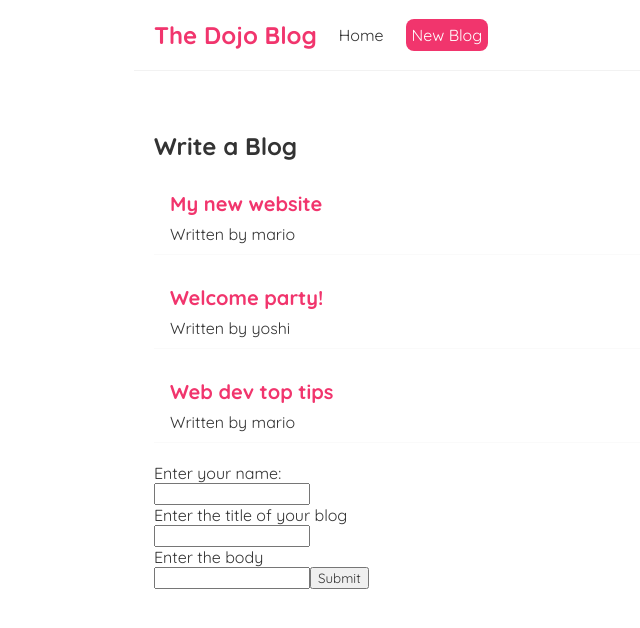
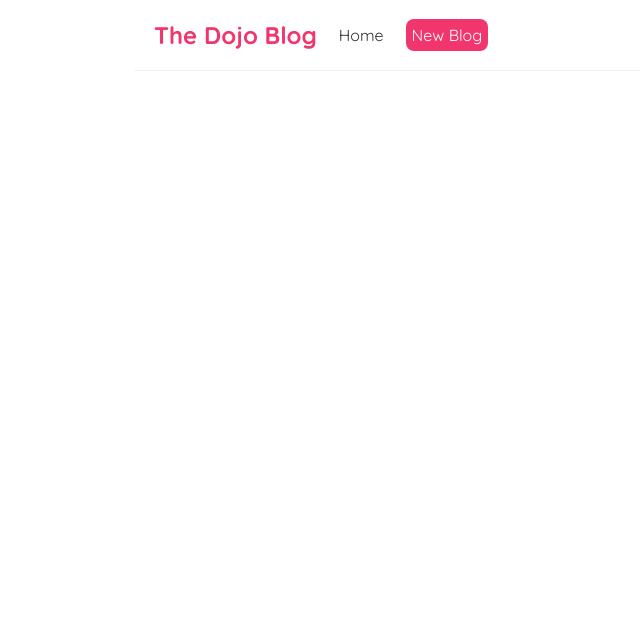
Before and after one commit to Akashiutchiha/React, a React (Create React App) app: page /create in a window 1280 px wide. Shown: the top 628 px of the page, without its empty margins (186-826 px from the left). Built offline with nearby package versions, Linux system fonts and the light colour scheme.

Commit message:
feat: Added Routes

```diff
--- a/package.json
+++ b/package.json
@@ -8,6 +8,7 @@
     "@testing-library/user-event": "^13.5.0",
     "react": "^18.2.0",
     "react-dom": "^18.2.0",
+    "react-router-dom": "^5.3.4",
     "react-scripts": "5.0.1",
     "web-vitals": "^2.1.4"
   },
--- a/src/App.js
+++ b/src/App.js
@@ -1,17 +1,24 @@
 
 import Home from './Home';
 import Navbar from './NavBar';
+import { BrowserRouter as Router, Route, Switch } from 'react-router-dom';
 
 function App() {
 
 
   return (
+    <Router>
       <div className="App">
         <Navbar />
         <div className="content">
+          <Switch>
+            <Route exact path="/">
                 <Home />
+            </Route>
+          </Switch>
         </div>
       </div>
+    </Router>
   );
 }
 
--- a/src/BlogList.js
+++ b/src/BlogList.js
@@ -9,6 +9,7 @@
         <div className="blog-preview" key={blog.id} >
             <h2>{ blog.title }</h2>
             <p>Written by { blog.author }</p>
+
         </div>
         ))}
                     <Form />
--- a/src/Form.js
+++ b/src/Form.js
@@ -20,12 +20,9 @@
     return (
     <form onSubmit={this.myChangeHandler}>
         {/* <h1>Hello {this.state.Author}</h1> */}
+        <p>Subscribe</p>
 
-        <p>Enter your name:</p>
-        <input type="text" onChange={this.myChangeHandler} />
-        <p>Enter the title of your blog</p>
-        <input type="text" onChange={this.myChangeHandler} />
-        <p>Enter the body</p>
+        <label htmlFor="Name">Name </label>
         <input type="text" onChange={this.myChangeHandler} />
         <button type="submit">Submit</button>
     </form>
--- a/src/Home.js
+++ b/src/Home.js
@@ -1,18 +1,18 @@
-import { useState } from "react";
 import BlogList from "./BlogList";
+import useFetch from "./useFetch";
 
 const Home = () => {
-  const [blogs] = useState([
-    { title: 'My new website', body: 'lorem ipsum...', author: 'mario', id: 1 },
-    { title: 'Welcome party!', body: 'lorem ipsum...', author: 'yoshi', id: 2 },
-    { title: 'Web dev top tips', body: 'lorem ipsum...', author: 'mario', id: 3 }
-  ])
 
-  return (
+    const [data, isPending, error] = useFetch('http://localhost:8000/blogs')
+
+    return (
     <div className="home">
-      <BlogList blogs={blogs} title="Write a Blog" />
+        {isPending && <div>Loading...</div>}
+        { Error && <div>{ error }</div> }
+        {data && <BlogList blogs={data} title="all blogs" />}
     </div>
+
   );
-}
+  }
 
 export default Home;
--- /dev/null
+++ b/src/useFetch.js
@@ -0,0 +1,33 @@
+import { useEffect, useState } from "react";
+
+const useFetch = (url) => {
+
+    const [data, setdata] = useState(null);
+    const [isPending, setPending] = useState(true);
+    const [error, setError] = useState(null);
+
+    useEffect(() => {
+        setTimeout(() => {
+            fetch(url)
+            .then(response => {
+            if (!response.ok) {
+                throw Error('Could not fetch the data for that resource');
+            }
+            return response.json();
+        })
+        .then(data => {
+            setdata(data);
+            setPending(false);
+            setError(null);
+        }).catch(e => {
+            console.log(e);
+            setError(e.message);
+            setPending(false);
+        })
+        }, 1000);
+    }, [url]);
+
+    return [data, isPending, error];
+}
+
+export default useFetch;
```
Also changed, not shown: data/db.json (added, +16 -0 lines), 1 other file (tests, documents, lock files or other folders). Lines whose indentation alone changed are shown as unchanged.
